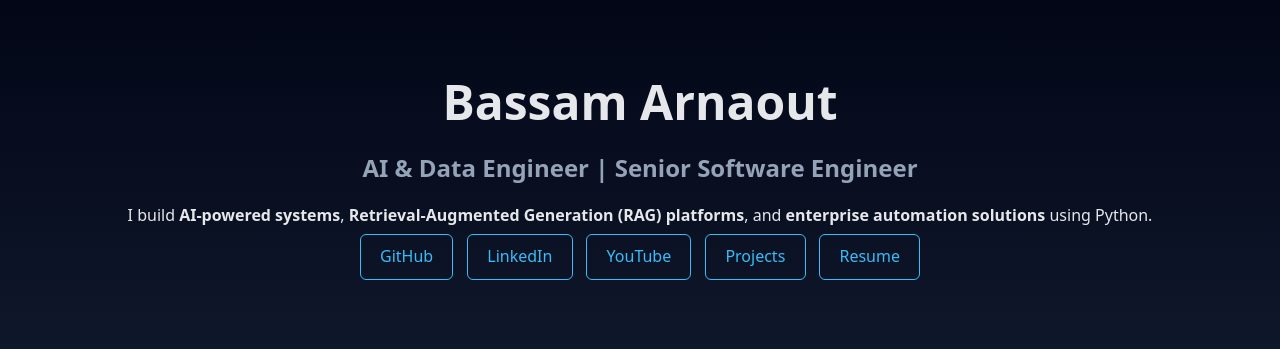
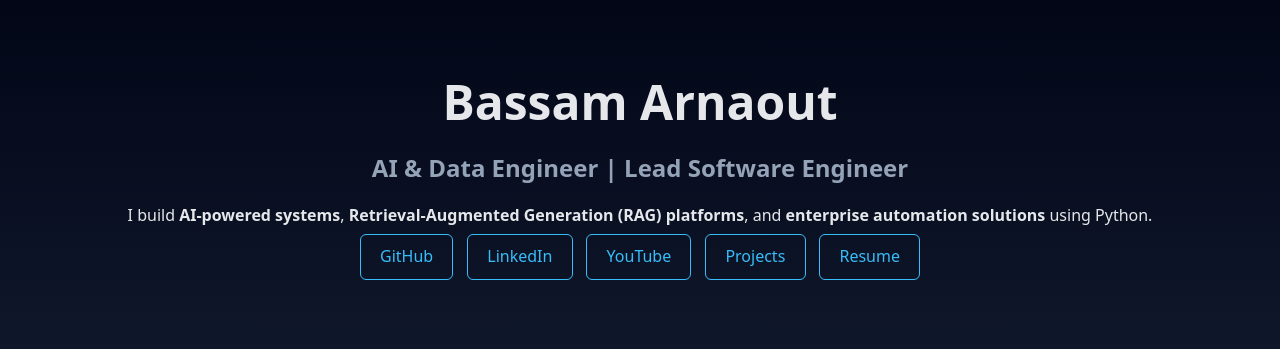
Before and after one commit to bassamarnaout/bassamarnaout.github.io, a Jekyll site: the page built from index.html, in a window 1280 px wide. Shown: the top 349 px of the page. Built offline with Jekyll 4.4.1, drawn with Linux system fonts in a browser that asks for light colours.

Commit message:
Update index.html

```diff
--- a/index.html
+++ b/index.html
@@ -4,7 +4,7 @@ layout: default
 
 <header class="hero">
   <h1>Bassam Arnaout</h1>
-  <h2>AI & Data Engineer | Senior Software Engineer</h2>
+  <h2>AI & Data Engineer | Lead Software Engineer</h2>
   <p>
     I build <strong>AI-powered systems</strong>,
     <strong>Retrieval-Augmented Generation (RAG) platforms</strong>,
```
